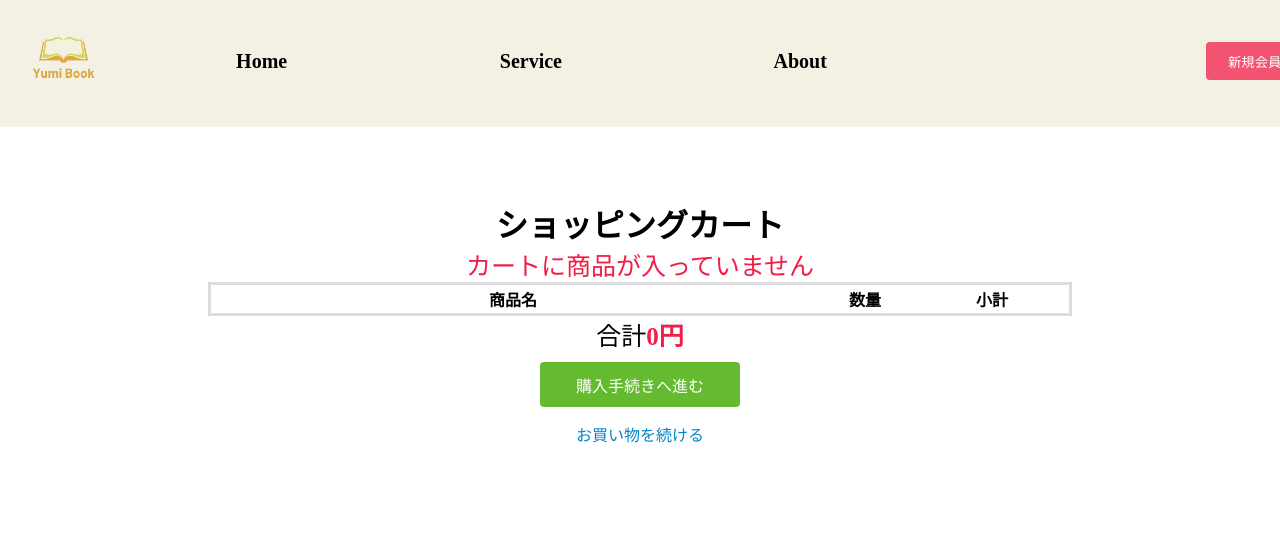
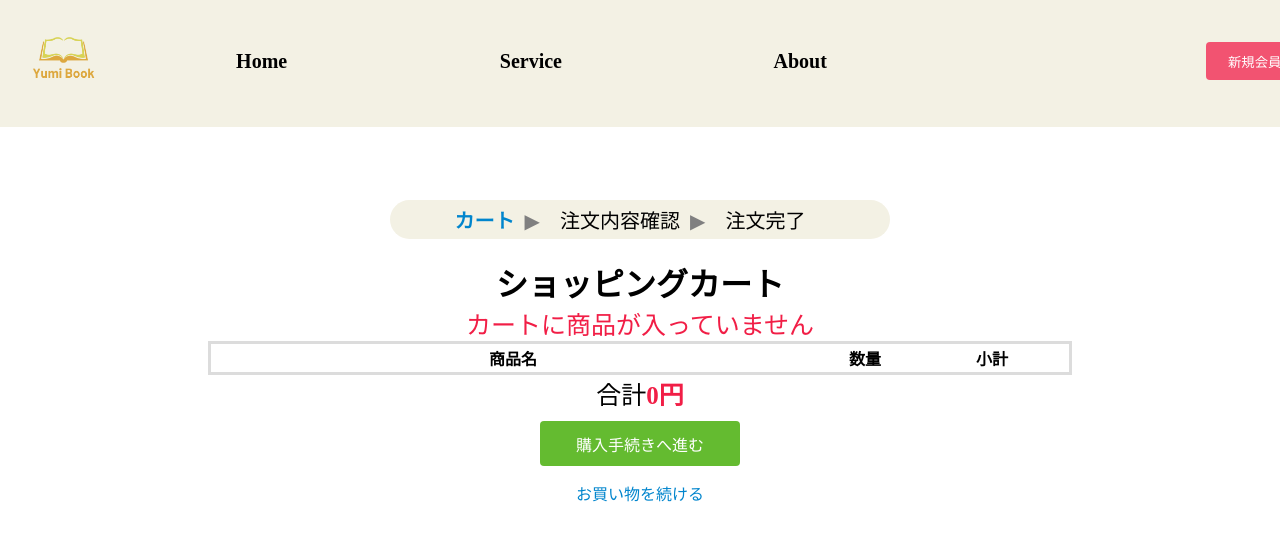
Before and after one commit to ymym98/rakuten-books, a Vue app: page /cartList in a window 1280 px wide. Shown: the top 540 px of the page. Built offline with nearby package versions, Linux system fonts and the light colour scheme; what vue-social-sharing would draw is missing.

Commit message:
カートリストにパンくずリストを作成

```diff
--- a/src/views/CartList.vue
+++ b/src/views/CartList.vue
@@ -1,5 +1,12 @@
 <template>
   <div>
+    <div class="bread">
+      <ul>
+        <li id="cart">カート</li>
+        <li>注文内容確認</li>
+        <li>注文完了</li>
+      </ul>
+    </div>
     <div>
       <h1>
         ショッピングカート
@@ -127,6 +134,42 @@ export default class CartList extends Vue {
 </script>
 
 <style>
+#cart {
+  color: #0085cd;
+  font-weight: bold;
+}
+
+.bread {
+  width: 500px;
+  margin-right: auto;
+  margin-left: auto;
+}
+
+.bread ul {
+  display: flex; /* 子要素(li)を横一列に並べる */
+  list-style-type: none; /* リスト要素に表示されている"・"を非表示 */
+  justify-content: center;
+  background-color: #f3f1e4;
+  border-radius: 30px;
+}
+
+.bread li {
+  padding: 5px; /* リンク間の間隔を調整 */
+  font-size: 20px; /* リンクの文字サイズを調整 */
+}
+
+.bread li:after {
+  content: "\025b6"; /* 「>」を要素間の区切り文字として表示 */
+  margin-left: 10px; /* 区切り文字と要素の間隔を調整 */
+  margin-right: 10px; /* 区切り文字と要素の間隔を調整 */
+  color: gray; /* 区切り文字の文字色 */
+  font-weight: 100;
+}
+
+.bread li:last-child:after {
+  content: ""; /* 最後のliの後ろには区切り文字を表示しない */
+}
+
 .productName {
   width: 600px;
 }
@@ -144,6 +187,7 @@ table {
 }
 h1 {
   text-align: center;
+  margin-top: 20px;
 }
 .errorMsg {
   color: #f11e46;
--- a/src/views/OrderComplete.vue
+++ b/src/views/OrderComplete.vue
@@ -2,6 +2,7 @@
   <div>
     <h2>ご注文完了</h2>
     <div class="completeMsg">ご注文ありがとうございました</div>
+    <div class="msg"><p>ご注文の商品が届くまでもう少々お待ちください</p></div>
     <div class="btn">
       <router-link to="/">
         <button type="button">商品一覧ページにもどる</button>
@@ -25,11 +26,15 @@ h2 {
 .completeMsg {
   font-size: 40px;
   font-weight: bold;
-  /* color: #583822; */
   text-align: center;
 }
 .btn {
   text-align: center;
+}
+.msg {
+  text-align: center;
+  margin: 20px 0 0 0;
+  font-size: 20px;
 }
 button {
   width: 200px;
```
